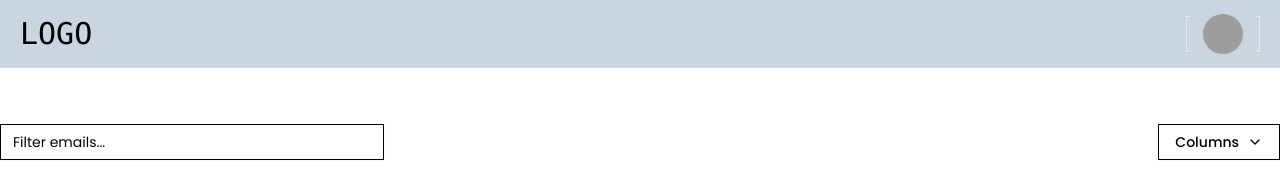
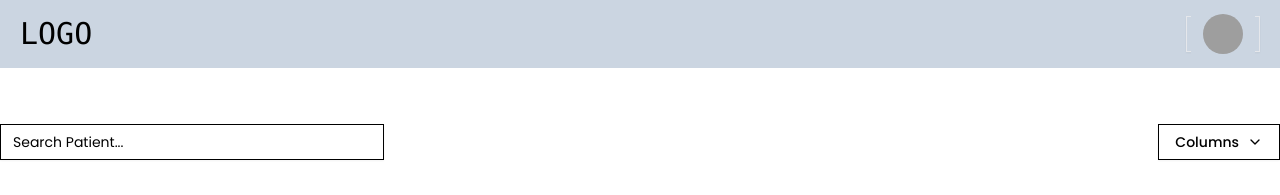
Before and after one commit to ShahwaizQasim/Doctor-Appointment-System, a Next.js app: page /appointments in a window 1280 px wide. Shown: the top 195 px of the page. Built offline with nearby package versions, Linux system fonts and the light colour scheme; grey boxes are pictures that could not be loaded.

Commit message:
filters edit

```diff
--- a/src/app/appointments/page.js
+++ b/src/app/appointments/page.js
@@ -233,10 +233,10 @@ export default function AppointmentsTable() {
             <div className="w-full">
                 <div className="flex items-center py-4 para">
                     <Input
-                        placeholder="Filter emails..."
-                        value={(table.getColumn("email")?.getFilterValue()) ?? ""}
+                        placeholder="Search Patient..."
+                        value={(table.getColumn("user")?.getFilterValue()) ?? ""}
                         onChange={(event) =>
-                            table.getColumn("email")?.setFilterValue(event.target.value)
+                            table.getColumn("user")?.setFilterValue(event.target.value)
                         }
                         className="max-w-sm"
                     />
```
